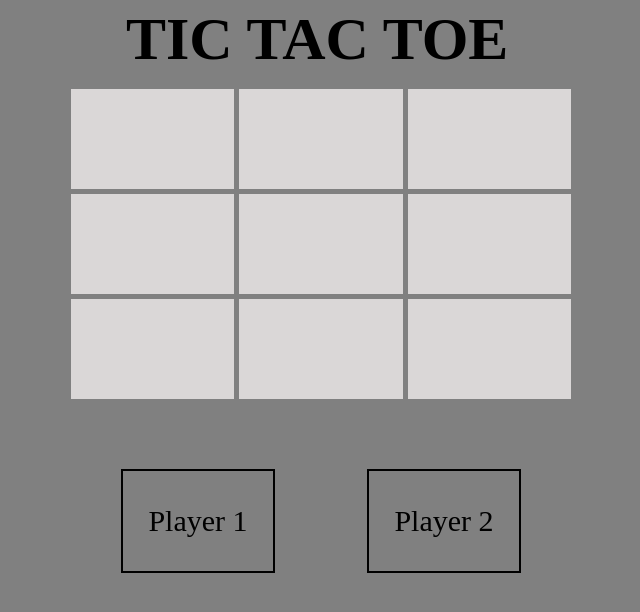
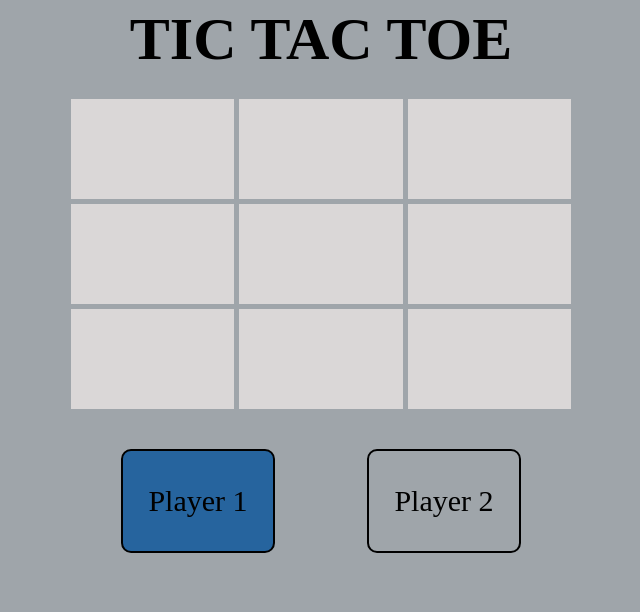
Before and after one commit to mvangin/tic-tac-toe, a plain HTML site: page index.html in a window 1280 px wide. Both pictures are taken after a click on the button "Start New Game". Shown: the whole page, without its empty margins (319-959 px from the left). Drawn offline with Linux system fonts and the light colour scheme.

Commit message:
playerButton appear/hide at start and end of game

```diff
--- a/index.html
+++ b/index.html
@@ -6,9 +6,9 @@
 </head>
 
 <body>
-   <div class="title">
-       <h1> TIC TAC TOE </h1>
-   </div>
+    <div class="title">
+        <h1> TIC TAC TOE </h1>
+    </div>
 
     <div class="gameboard">
         <div class="boardSquare">
@@ -45,13 +45,8 @@
 
 
     <div class="buttonWrapper">
+        <div class="winner"></div>
         <button class="startGame"> Start New Game </button>
-
-        <div class="winner"></div>
-
-        <div class="playerTitle">
-        </div>
-
         <div class="players">
             <div class="player player1">
                 Player 1
@@ -60,10 +55,9 @@
                 Player 2
             </div>
         </div>
-
+    </div>
 
     </div>
-</div>
 </body>
 
 <script src="scripts/script.js"></script>
--- a/scripts/script.js
+++ b/scripts/script.js
@@ -6,6 +6,7 @@ var gameBoard = (function () {
     const winner = document.querySelector('.winner');
     const player1Div = document.querySelector('.player1');
     const player2Div = document.querySelector('.player2');
+    const playerDivs = document.querySelectorAll('.player');
 
 
     var gameBoard = ["", "", "",
@@ -43,7 +44,6 @@ var gameBoard = (function () {
     }
 
 
-
     function determineWinner() {
 
         let players = [player1, player2];
@@ -59,6 +59,10 @@ var gameBoard = (function () {
                 ((gameBoard[0] + gameBoard[4] + gameBoard[8]) == winningCombo) ||
                 ((gameBoard[2] + gameBoard[4] + gameBoard[6]) == winningCombo)) {
                 winner.textContent = player.playerName + " is the winner!";
+                playerDivs.forEach((item) => {
+                    item.style.display = "none"
+                });
+
                 startGame.style.display = "inline";
                 removePress();
 
@@ -66,6 +70,9 @@ var gameBoard = (function () {
         });
 
         if (!gameBoard.includes("") && winner.textContent == "") {
+            playerDivs.forEach((item) => {
+                item.style.display = "none"
+            });
             winner.textContent = "Its a tie!";
             startGame.style.display = "inline";
             removePress();
@@ -73,21 +80,25 @@ var gameBoard = (function () {
     }
 
 
-        function clearGame() {
+    function initializeGame() {
         gameBoard = ["", "", "",
             "", "", "",
             "", "", ""];
+        startGame.style.display = "none";
+        playerDivs.forEach((item) => {
+            item.style.display = "flex"
+        });
         currentPlayer = player1;
+        player1Div.classList.add("currentPlayer");
         winner.textContent = "";
         updateGameBoard();
+        playerPress();
     }
 
 
 
     startGame.addEventListener("click", () => {
-            startGame.style.display = "none";
-            clearGame();
-            playerPress();
+        initializeGame();
 
     });
 
@@ -139,4 +150,4 @@ var gameBoard = (function () {
     }
 
 
-    } ());
+}());
--- a/styles/styles.css
+++ b/styles/styles.css
@@ -3,14 +3,13 @@
 body {
     padding: 0px;
     margin: 0px;
-    background: grey;
+    background: rgb(159, 165, 170);
 }
 
 .title {
-    width: 400px;
-    margin: 0 auto;
+    width: 100%;
+    text-align: center;
     font-size: 30px;
-    padding: 0px;
 }
 
 h1 {
@@ -22,7 +21,7 @@ h1 {
 
 .gameboard {
 
-    padding: 10px;
+    padding-top: 20px;
     border-radius: 5px;
     width: 500px;
     margin: 0 auto;
@@ -63,25 +62,28 @@ h1 {
 }
 
 button {
-    padding: 10px;
+    padding: 30px;
     border: solid grey 1px;
-    border-radius: 5px;
+    border-radius: 10px;
+    font-size: 30px;
+    background: rgb(42, 129, 42);
 }
 
-
 .player {
-    display: flex;
+    display: none;
     width:150px;
     height:100px;
     border: solid black 2px;
+    border-radius: 10px;
     justify-content: center;
     align-items: center;
     font-size: 30px;
 
+
 }
 
 .currentPlayer {
-    background: rgb(10, 126, 10);
+    background: rgb(38, 100, 158);
 }
 
 .players {
```
Lines whose indentation alone changed are shown as unchanged.
